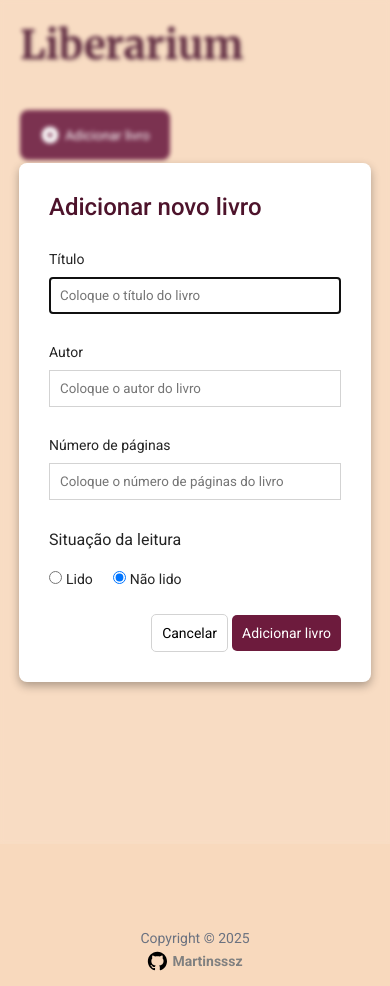
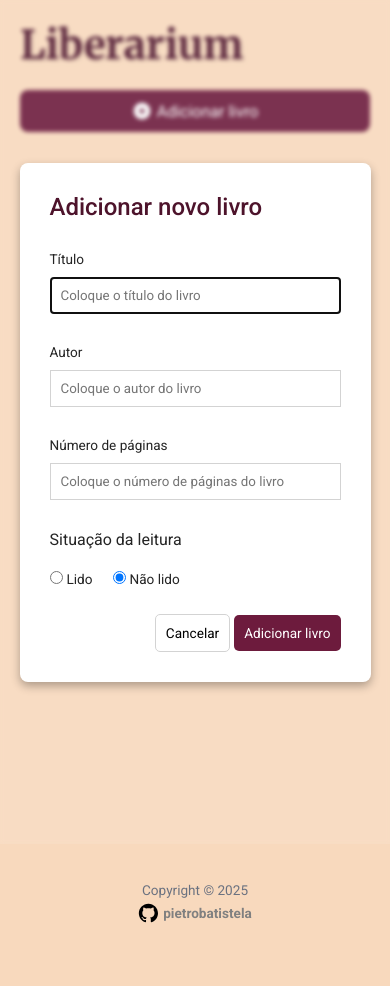
Before and after one commit to pietrobatistela/TheOdinProject, a plain HTML site: page javascript-projects/book-library/index.html in a window 390 px wide. Both pictures are taken after a click on the button "Adicionar livro". After the commit the page ends 938 px from the top, so only its background shows below. Drawn offline with Linux system fonts and the light colour scheme.

Commit message:
Tornando site responsivo

```diff
--- a/javascript-projects/book-library/index.html
+++ b/javascript-projects/book-library/index.html
@@ -8,10 +8,10 @@
   </head>
   <body>
     <div class="header">
-      <h1>Liberarium</h1>
+      <!--<img src="./images/logoLiberarium.png" alt="Logo" height="100px"> --><h1>Liberarium</h1>
       <button class="new-book" onclick="openDialog()">
-        <img src="./images/add.png" alt="Add" height="20px" />Adicionar
-        livro
+        <img src="./images/add.png" alt="Add" height="20vh" /><p>Adicionar
+          livro</p>
       </button>
     </div>
     <dialog id="openAddDialog">
@@ -115,13 +115,13 @@
         </script>
       </p>
 
-      <a href="https://github.com/Martinsssz/Projetos-pessoais-em-JS">
+      <a href="https://github.com/pietrobatistela/TheOdinProject">
         <svg height="20" viewBox="0 0 24 24" width="20">
           <path
             d="M12.5.75C6.146.75 1 5.896 1 12.25c0 5.089 3.292 9.387 7.863 10.91.575.101.79-.244.79-.546 0-.273-.014-1.178-.014-2.142-2.889.532-3.636-.704-3.866-1.35-.13-.331-.69-1.352-1.18-1.625-.402-.216-.977-.748-.014-.762.906-.014 1.553.834 1.769 1.179 1.035 1.74 2.688 1.25 3.349.948.1-.747.402-1.25.733-1.538-2.559-.287-5.232-1.279-5.232-5.678 0-1.25.445-2.285 1.178-3.09-.115-.288-.517-1.467.115-3.048 0 0 .963-.302 3.163 1.179.92-.259 1.897-.388 2.875-.388.977 0 1.955.13 2.875.388 2.2-1.495 3.162-1.179 3.162-1.179.633 1.581.23 2.76.115 3.048.733.805 1.179 1.825 1.179 3.09 0 4.413-2.688 5.39-5.247 5.678.417.36.776 1.05.776 2.128 0 1.538-.014 2.774-.014 3.162 0 .302.216.662.79.547C20.709 21.637 24 17.324 24 12.25 24 5.896 18.854.75 12.5.75Z"
           ></path>
         </svg>
-        Martinsssz</a>
+        pietrobatistela</a>
     </footer>
 
     <script src="./script.js"></script>
--- a/javascript-projects/book-library/style.css
+++ b/javascript-projects/book-library/style.css
@@ -13,29 +13,27 @@ body {
     background-color: #f8d9bd;
     color: #000000;
     display: grid;
-    grid-template-rows: auto 1fr auto;
-    margin: 0 auto;
-    max-width: 80rem;
+    justify-content: center;
 }
 
 .header {
-    display: flex;
+    display: grid;
+    align-items: center;
     justify-content: space-between;
-    margin: 0 auto;
-    flex-wrap: wrap;
-    align-items: center;
-    max-width: 80rem;
+    padding: 0 20px 0 20px;
     width: 100%;
+    grid-template-columns: repeat(auto-fit, minmax(50px, 680px));
 }
+
 .new-book {
+    grid-column: 3;
     display: flex;
     justify-content: center;
     align-items: center;
-    margin: 20px 20px;
     gap: 5px;
     padding: 10px;
-    width: 150px;
-    height: 50px;
+    width: 10vw;
+    height: 5vh;
     border: none;
     background: #6D1B3D;
     color: white;
@@ -43,11 +41,15 @@ body {
     border-radius: 8px;
 }
 
+.new-book p {
+    font-size: 1rem;
+}
+
 h1 {
     text-align: center;
     font-weight: bold;
     font-size: 2.5rem;
-    padding: 20px;
+    padding: 20px 0 20px 0;
     font-family: 'Merriweather', sans-serif;
     text-shadow: 2px 2px 4px rgba(0, 0, 0, 0.1);
 
@@ -71,7 +73,7 @@ dialog::backdrop {
     max-width: 80rem;
     min-height: 650px;
     align-items: start;
-    grid-column: 1;
+    justify-content: center;
 }
 
 .book-card {
@@ -82,6 +84,7 @@ dialog::backdrop {
     box-shadow: 0 4px 8px 0 rgba(0, 0, 0, 0.1), 0 6px 20px 0 rgba(0, 0, 0, 0.15);
     padding: 10px 30px;
     min-height: 270px;
+    max-width: 100%;
 }
 
 .book-card:hover {
@@ -127,14 +130,10 @@ dialog::backdrop {
     background-color: #53142E;
 }
 
-
-
 h1 {
     text-align: left;
     width: 300px;
 }
-
-
 
 .new-book:hover {
     background-color: #53142E;
@@ -175,7 +174,7 @@ h2 {
 }
 
 label {
-    font-size: 14px;
+    font-size: .85rem;
     color: rgb(36, 36, 36);
 }
 
@@ -192,7 +191,7 @@ legend {
     padding: 10px;
     border: none;
     border-radius: 5px;
-    font-size: 14px;
+    font-size: .85rem;
     cursor: pointer;
 }
 
@@ -240,7 +239,7 @@ footer {
     flex-direction: column;
     justify-content: center;
     align-items: center;
-    font-size: 14px;
+    font-size: .85em;
     gap: 5px;
     color: rgba(107, 114, 128);
     margin-top: 100px;
@@ -258,3 +257,69 @@ footer {
     top: 30%;
     cursor: pointer;
 }
+
+@media screen and (max-width: 780px){
+    .header {
+        justify-content: center;
+        align-items: center;
+        grid-template-columns: repeat(auto-fit, minmax(50px, 400px));
+    }
+
+    .book-card {
+        min-height: 230px;
+    }
+
+    .new-book {
+        grid-column: 1;
+        width: 100%;
+    }
+
+    #openAddDialog, #editBookDialog {
+        width: 90%;
+        max-width: 350px;
+    }
+}
+
+@media screen and (max-width: 874px){
+    .header {
+        justify-content: center;
+        align-items: center;
+        grid-template-columns: repeat(auto-fit, minmax(50px, 400px));
+    }
+
+    .book-card {
+        min-height: 240px;
+    }
+
+    .new-book {
+        grid-column: 1;
+        width: 100%;
+    }
+
+    #openAddDialog, #editBookDialog {
+        width: 90%;
+        max-width: 350px;
+    }
+}
+
+@media screen and (max-width: 1295px){
+    .header {
+        justify-content: center;
+        align-items: center;
+    }
+
+    .new-book {
+        width: 100%;
+    }
+
+    #openAddDialog, #editBookDialog {
+        width: 90%;
+        max-width: 450px;
+    }
+}
+
+@media screen  and (max-width: 1465px){
+    .new-book {
+        width: 100%;
+    }
+}
```
Also changed, not shown: javascript-projects/book-library/images/logoLiberarium.png (added).
